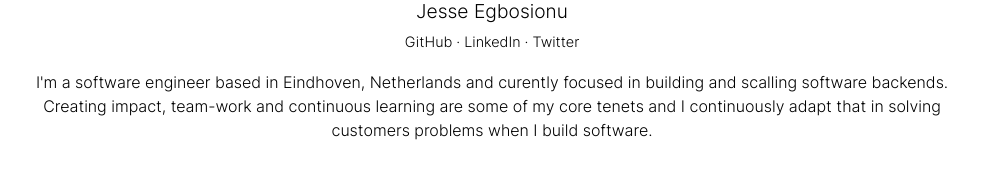
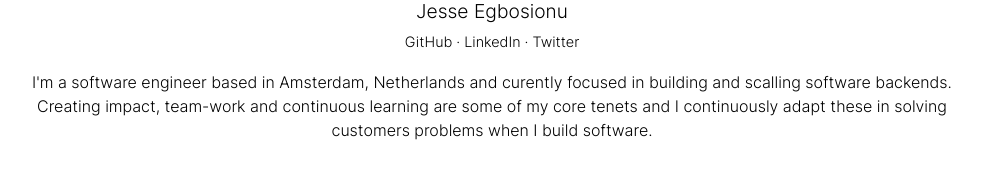
Before and after one commit to jesseinit/jesseinit.github.io, a Next.js app: page / in a window 1280 px wide. Shown: the part 681-866 px from the top of the page, without its empty margins (148-1130 px from the left). Built offline with nearby package versions, Linux system fonts and the light colour scheme.

Commit message:
fix: fix typo in hero description

```diff
--- a/pages/index.js
+++ b/pages/index.js
@@ -32,9 +32,9 @@ export default function Home() {
               </a>
             </section>
             <p className="hero__description">
-              I'm a software engineer based in Eindhoven, Netherlands and curently focused in building and scalling
+              I'm a software engineer based in Amsterdam, Netherlands and curently focused in building and scalling
               software backends. Creating impact, team-work and continuous learning are some of my core
-              tenets and I continuously adapt that in solving customers problems when I build
+              tenets and I continuously adapt these in solving customers problems when I build
               software.
             </p>
 
```
